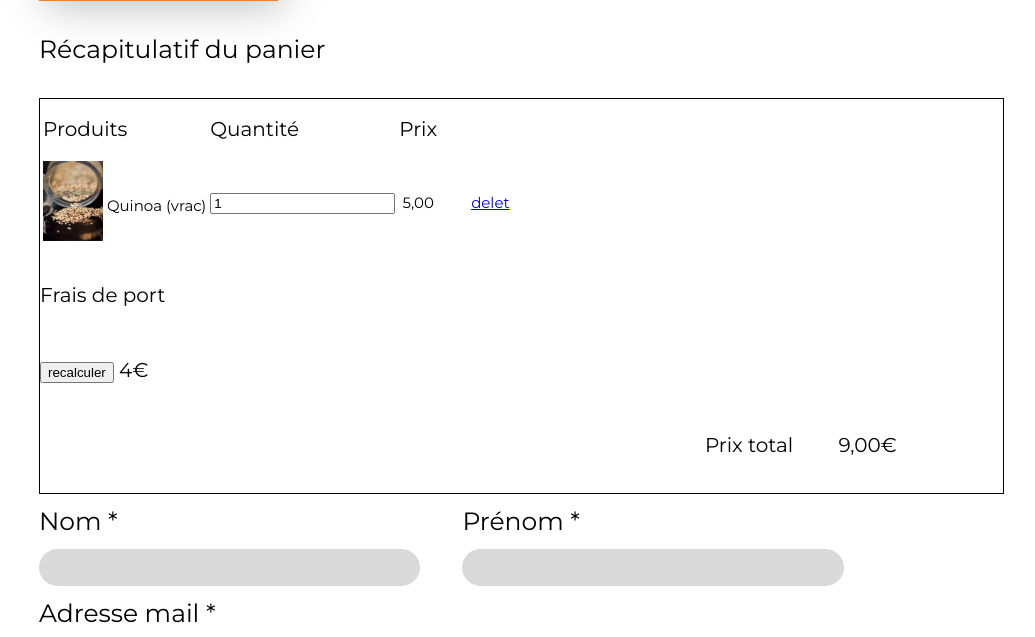
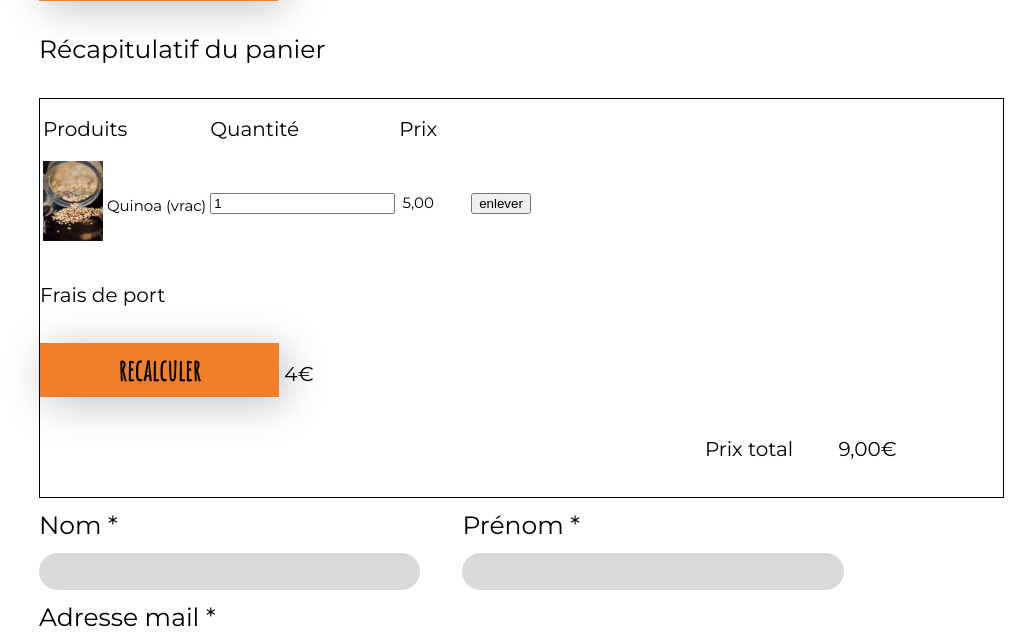
Before and after one commit to Dlaria/producteur-bio, a PHP site: page /producteur-bio/form.php?id=1 in a window 1280 px wide. Shown: the part 420-1057 px from the top of the page, without its empty margins (66-1101 px from the left). Run offline with PHP 8.4, Linux system fonts and the light colour scheme; data comes from the database, SQL or seed files in the repository.

Commit message:
style css

```diff
--- a/form.php
+++ b/form.php
@@ -124,13 +124,13 @@ if(TRUE === isset($_POST['submit'])){
                 <p><?php echo $produit->Nom; ?></p></td>
                 <td class="quantité"><input type="number" name="panier[quantite][<?php echo $produit->id; ?>]" value="<?php echo $_SESSION['panier'][$produit->id];?>"></td>
                  <td class="prix"> <?php echo number_format($produit->Prix,2,',',''); ?></td>
-                <td>&emsp;&emsp;<a href="form.php?del=<?php echo $produit->id; ?>" class="delet">delet</a></td>
+                <td>&emsp;&emsp;<a href="form.php?del=<?php echo $produit->id; ?>" class="delet"><button >enlever</button></a></td>
             </tr>
             <?php endforeach; ?>
         </table>
         <div class="footer-table">
             <p class="div-inline">Frais de port</p>
-            <input type="submit" value="recalculer">
+            <input class="btnOrange" type="submit" value="recalculer">
             <span class="div-inline">4€</span>
             <p class="conteneur-total">Prix total  &emsp;&emsp;<span id="total"><?php echo number_format($panier->total(),2,',','');?>€</span></p>
         </div>
--- a/index.php
+++ b/index.php
@@ -58,7 +58,7 @@
                     <p>Origine : <br><?php echo $produit->Origine; ?></p>
                 </div>
                 <p class="price"><?php echo number_format($produit->Prix,2,',',''); ?> €</p>
-                <a class="add" href="./form.php?id=<?php echo $produit->id; ?>">add</a>
+                <a class="add" href="./form.php?id=<?php echo $produit->id; ?>"><button class="btnOrange">ajouter</button></a>
                 </div>
             <?php endforeach ?>
 
```
